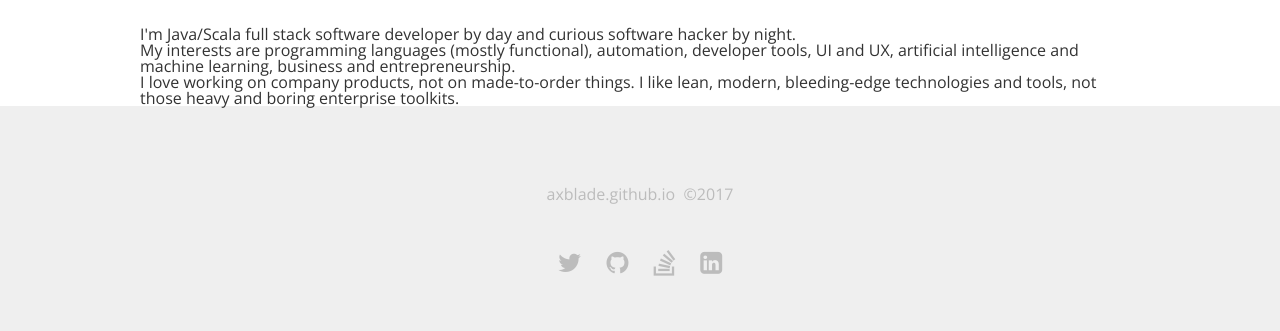
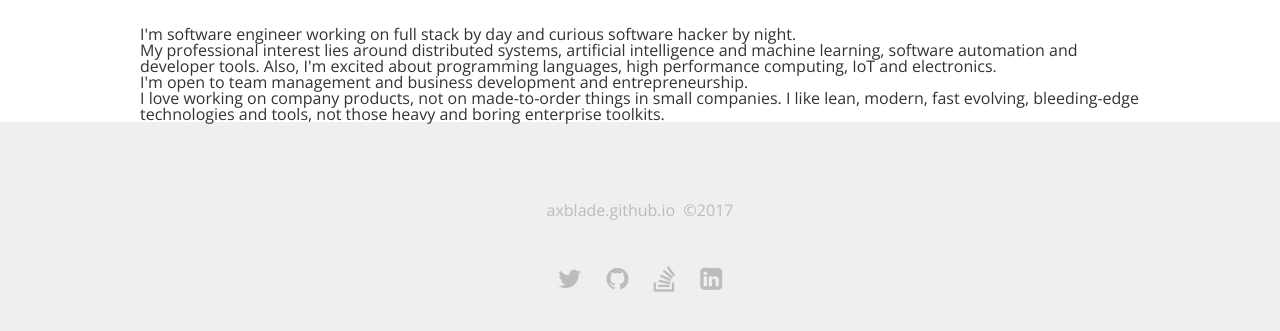
Before and after one commit to eugene-sy/eugene-sy.github.io, a Jekyll site: the page built from about.html, in a window 1280 px wide, cut to the strip 287-618 px from the top of the page. Built offline with Jekyll 4.4.1, drawn with Linux system fonts in a browser that asks for light colours; nearby versions of some CDN libraries.

Commit message:
some improvements on about

```diff
--- a/about.html
+++ b/about.html
@@ -1,5 +1,5 @@
 ---
-title: projects
+title: About
 permalink: "/about/index.html"
 layout: default
 ---
@@ -7,13 +7,18 @@ layout: default
 <div class="wrap">
   <div class="post">
     <p>
-      I'm Java/Scala full stack software developer by day and curious software hacker by night.
+      I'm software engineer working on full stack by day and curious software hacker by night.
     </p>
     <p>
-      My interests are programming languages (mostly functional), automation, developer tools, UI and UX, artificial intelligence and machine learning, business and entrepreneurship.
+      My professional interest lies around distributed systems, artificial intelligence and machine learning, software automation and developer tools.
+      Also, I'm excited about programming languages, high performance computing, IoT and electronics.
     </p>
     <p>
-      I love working on company products, not on made-to-order things. I like lean, modern, bleeding-edge technologies and tools, not those heavy and boring enterprise toolkits.
+      I'm open to team management and business development and entrepreneurship.
+    </p>
+    <p>
+      I love working on company products, not on made-to-order things in small companies.
+      I like lean, modern, fast evolving,  bleeding-edge technologies and tools, not those heavy and boring enterprise toolkits.
     </p>
   </div>
 </div>
```
